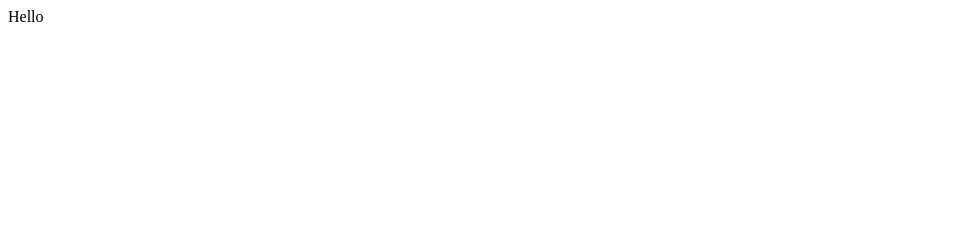
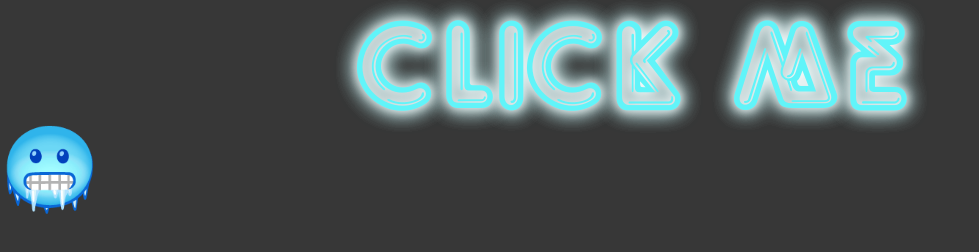
Before and after one commit to chocoshop/chocoshop.github.io, a React app: page / in a window 1280 px wide. Shown: the whole page, without its empty margins (0-979 px from the left). Built offline with nearby package versions, Linux system fonts and the light colour scheme.

Commit message:
ネオン風にした

```diff
--- a/css/index.scss
+++ b/css/index.scss
@@ -4,6 +4,8 @@
 
 $Doughnut: "Doughnut-Regular.ttf";
 $Aldrich: "Aldrich-Regular.ttf";
+$Neon1: "beon-webfont.ttf";
+$Neon2: "neon2.ttf";
 $Hiragino: "Hiragino Maru Gothic ProN";
 $green: #58be89; //メインカラー
 $blue: #40aaef;
@@ -12,6 +14,8 @@ $red: #f27398;
 
 @include fontface($font-family: $Doughnut);
 @include fontface($font-family: $Aldrich);
+@include fontface($font-family: $Neon2);
+
 
 * {
   padding: 0;
@@ -19,7 +23,8 @@ $red: #f27398;
 }
 body {
   width: 100%;
-  font-family: $Hiragino;
+  // font-family: $Hiragino;
+  font-family: $Neon2;
 }
 a {
   color: $green;
--- a/index.html
+++ b/index.html
@@ -3,10 +3,11 @@
 <head>
     <meta charset="UTF-8">
     <meta name="viewport" content="width=device-width, initial-scale=1.0">
+    <link rel="stylesheet" href="css/index.css">
     <title>BOX</title>
 </head>
 <body>
-    <div id="app"></div>
+    <div id="app" style="background: #373737; height: 100vh; width: 100vw; overflow: hidden;"></div>
     <script src="build/bundle.js"></script>
 </body>
 </html>
--- a/js/app.js
+++ b/js/app.js
@@ -1,10 +1,17 @@
-import {useSpring, animated} from 'react-spring';
 import reactDOM from 'react-dom';
 import React from 'react';
+import { useSpring, animated } from 'react-spring';
+import Click from './click';
+import Transiti from './transition';
 
 function App() {
-    const props = useSpring({opacity: 1, from: {opacity: 0}});
-    return <animated.div style={props}>Hello</animated.div>;
+    return (
+    <div>
+        <Click/>
+        <Transiti/>
+    </div>
+    )
+
 }
 
 const app = document.getElementById('app');
--- a/js/click.js
+++ b/js/click.js
@@ -3,7 +3,7 @@ import React, { useState } from 'react';
 
 export default function Click() {
     const [state, toggle] = useState(true);
-    const {x, props} = useSpring({
+    const {x} = useSpring({
         x: state ? 1 : 0,
         config: {
             duration: 1000,
@@ -12,23 +12,22 @@ export default function Click() {
     return (
         <div onClick={() => toggle(!state)}>
             <animated.div style={{
-                opacity: x.interpolate({ range: [0, 1], output: [0.3, 1] }),
                 fontSize: '8rem',
                 display: 'flex',
                 alignItems: 'center',
                 justifyContent: 'center',
+                color: '#61F4F9',
+                paddingTop: '20px',
+                textShadow: '0 0 10px #FFF, 0 0 20px #FFF, 0 0 20px #FFF, 0 0 20px',
+                opacity: x.interpolate({ range: [0, 1], output: [0.3, 1] }),
                 transform: x
                 .interpolate({
                   range: [1, 0.25, 0.35, 0.45, 0.55, 0.65, 0.75, 1],
                   output: [1, 0.97, 0.9, 1.1, 0.9, 1.1, 1.03, 1]
                 })
                 .interpolate(x => `scale(${x})`),
-                // transform: x.interpolate({
-                //     range: [90],
-                //     output: [180],
-                // }).interpolate(x => `rotateX(90deg)`)
             }}>
-                Click
+                Click me
             </animated.div>
         </div>
     )
--- a/js/transition.js
+++ b/js/transition.js
@@ -4,17 +4,17 @@ import { Transition } from 'react-spring/renderprops'
 export default function Transiti() {
     const [toggle, set] = useState(false);
     return(
-        <div onClick={() => set(!toggle)}>
+        <div onClick={() => set(!toggle)} style={{ position: 'relative' }}>
             <Transition
                 items={toggle}
-                from={{ position: 'absolute', opacity: 0, fontSize: '5rem', background: '#373737' }}
+                from={{ position: 'absolute', opacity: 0, fontSize: '5rem',}}
                 enter={{ opacity: 1 }}
                 leave={{ opacity: 0 }}
                 >
                 {toggle =>
                     toggle
                         ? props => <div style={props}>😄</div>
-                        : props => <div style={props}>🤪</div>
+                        : props => <div style={props}>🥶</div>
                 }
             </Transition>
         </div>
```
Also changed, not shown: js/hello.js (added, +7 -0 lines), css/index.css, css/mixin.css (added), font/beon-webfont.ttf (added), font/neon2.ttf (added), 1 other file.
